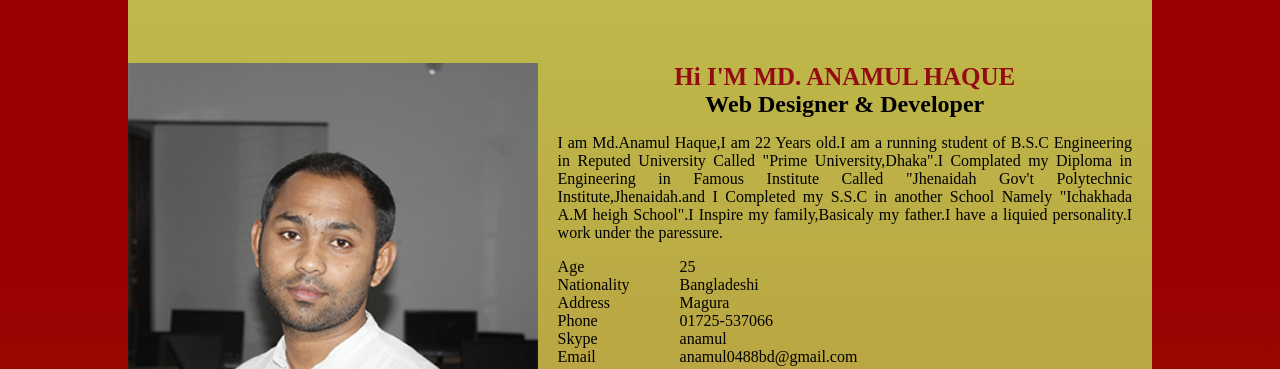
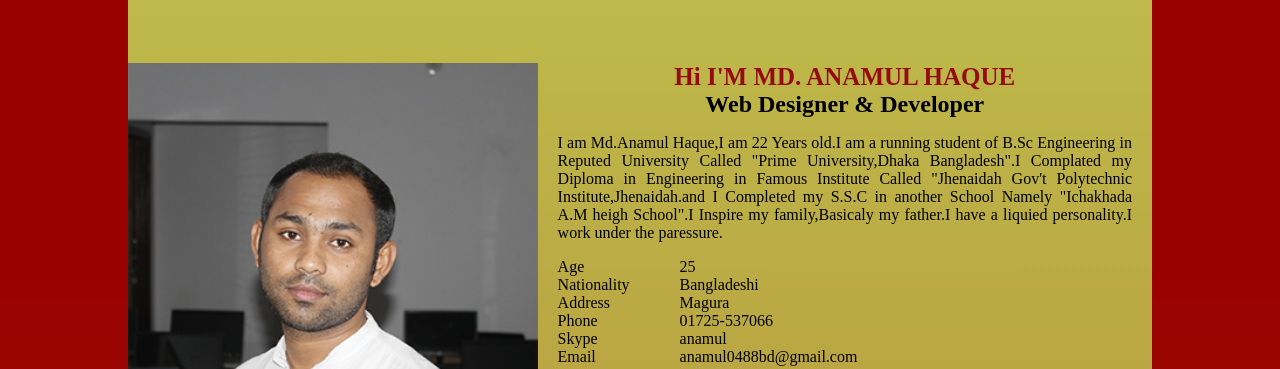
Before and after one commit to anamul2018bd/profile, a plain HTML site: page index.html in a window 1280 px wide. Shown: the part 67-436 px from the top of the page. Drawn offline with nearby package versions, Linux system fonts and the light colour scheme.

Commit message:
Update index.html

```diff
--- a/index.html
+++ b/index.html
@@ -37,7 +37,7 @@
 	<div class="about_right">
 		<h1>Hi I'M MD. ANAMUL HAQUE</h1>
 		<h2>Web Designer & Developer</h2>
-		<p>I am Md.Anamul Haque,I am 22 Years old.I am a running student of B.S.C Engineering in Reputed University Called "Prime University,Dhaka".I Complated my Diploma in Engineering in Famous Institute Called "Jhenaidah Gov't Polytechnic Institute,Jhenaidah.and I Completed my S.S.C in another School Namely "Ichakhada A.M heigh School".I Inspire my family,Basicaly my father.I have a liquied personality.I work under the paressure.</p>
+		<p>I am Md.Anamul Haque,I am 22 Years old.I am a running student of B.Sc Engineering in Reputed University Called "Prime University,Dhaka Bangladesh".I Complated my Diploma in Engineering in Famous Institute Called "Jhenaidah Gov't Polytechnic Institute,Jhenaidah.and I Completed my S.S.C in another School Namely "Ichakhada A.M heigh School".I Inspire my family,Basicaly my father.I have a liquied personality.I work under the paressure.</p>
 
 	<ul class="personal_info">
 		<li>Age</li>
```
